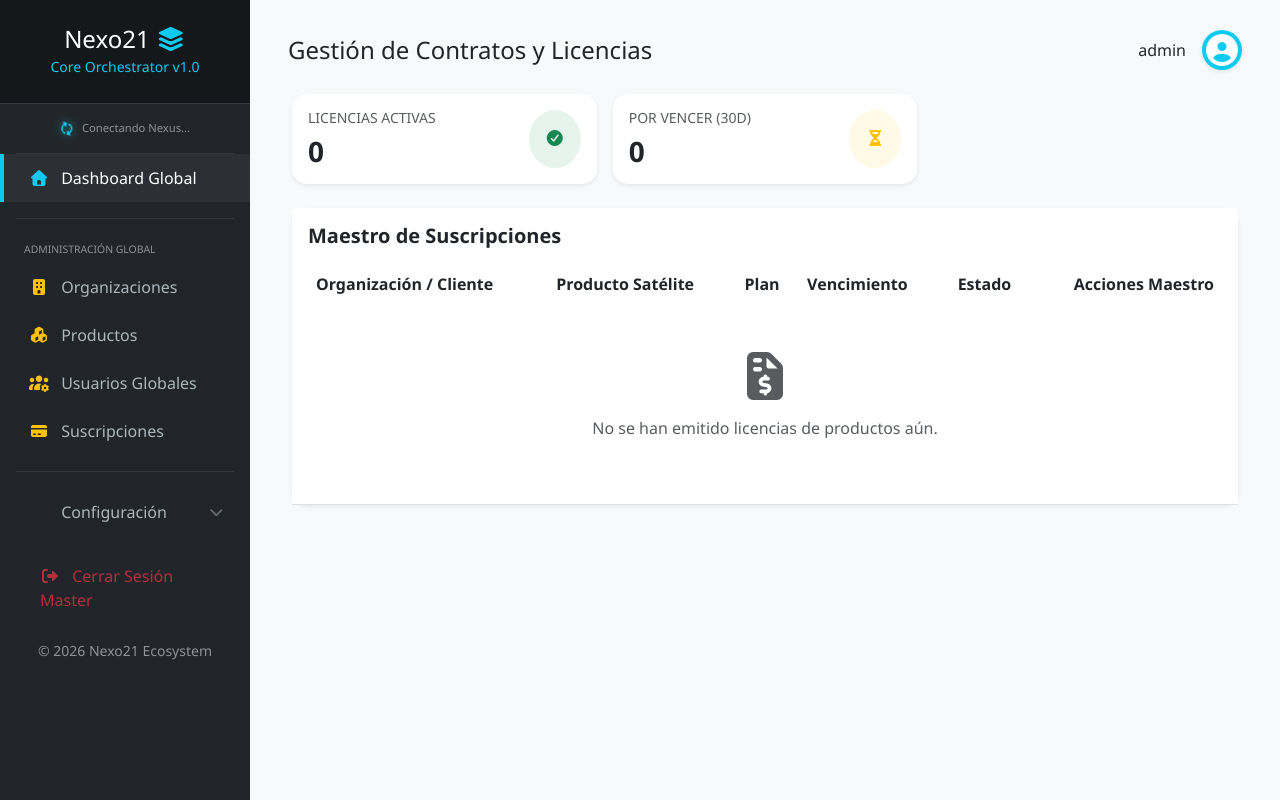
After one commit to Seilos/Gestion_Saas, a Django app: page /suscripciones/ in a window 1280 px wide. The commit adds this page. Run offline with Django 5.2, Linux system fonts and the light colour scheme; a user stored in the database is signed in; data comes from the database, SQL or seed files in the repository; data that the repository does not hold is empty; some libraries are stand-ins or nearby versions.

Commit message:
Finalización de la arquitectura financiera del Orquestador: Suscripciones, Renovaciones y Cobros Bimonetarios con historial en Supabase

```diff
--- a/apps/app_saas_core/urls.py
+++ b/apps/app_saas_core/urls.py
@@ -2,7 +2,8 @@ from django.urls import path
 from .views import (
     GlobalDashboardView, OrganizationListView, OrganizationCreateView,
     OrganizationUpdateView, toggle_organization_status,
-    ProductListView, ProductCreateView, ProductUpdateView, toggle_product_status
+    ProductListView, ProductCreateView, ProductUpdateView, toggle_product_status,
+    SubscriptionListView, renew_license, toggle_license_status, PaymentCreateView
 )
 
 urlpatterns = [
@@ -19,4 +20,10 @@ urlpatterns = [
     path('productos/crear/', ProductCreateView.as_view(), name='product_create'),
     path('productos/editar/<uuid:pk>/', ProductUpdateView.as_view(), name='product_update'),
     path('productos/toggle/<uuid:pk>/', toggle_product_status, name='product_toggle'),
+
+    # Suscripciones
+    path('suscripciones/', SubscriptionListView.as_view(), name='subscription_list'),
+    path('suscripciones/renovar/<uuid:pk>/', renew_license, name='license_renew'),
+    path('suscripciones/toggle/<uuid:pk>/', toggle_license_status, name='license_toggle'),
+    path('suscripciones/cobrar/<uuid:license_id>/', PaymentCreateView.as_view(), name='payment_create'),
 ]
--- a/apps/app_saas_core/views.py
+++ b/apps/app_saas_core/views.py
@@ -2,20 +2,22 @@ from django.shortcuts import render, get_object_or_404, redirect
 from django.urls import reverse_lazy
 from django.views.generic import TemplateView, ListView, CreateView, UpdateView
 from django.contrib.auth.mixins import LoginRequiredMixin
+from django.utils import timezone
 from app_saas_auth.models import Organization
-from .models import SaaSProduct
-from .forms import SaaSProductForm, OrganizationWithProductsForm
+from .models import SaaSProduct, ProductLicense, Payment
+from .forms import SaaSProductForm, OrganizationWithProductsForm, PaymentForm
 
+# --- DASHBOARD ---
 class GlobalDashboardView(LoginRequiredMixin, TemplateView):
     template_name = "core/dashboard.html"
 
+# --- ORGANIZACIONES ---
 class OrganizationListView(LoginRequiredMixin, ListView):
     model = Organization
     template_name = "core/organization_list.html"
     context_object_name = "organizations"
 
     def get_queryset(self):
-        # Usamos prefetch_related para evitar el problema de N+1 consultas al listar licencias
         return Organization.objects.all().prefetch_related('product_licenses__product').order_by('-created_at')
 
 class OrganizationCreateView(LoginRequiredMixin, CreateView):
@@ -33,7 +35,6 @@ class OrganizationCreateView(LoginRequiredMixin, CreateView):
 
     def form_valid(self, form):
         response = super().form_valid(form)
-        # Guardar licencias después de crear la organización
         form.save_licenses(self.object, self.request.user)
         if self.request.htmx:
             return render(self.request, "core/partials/organization_success.html", {'message': self.get_context_data()['success_message']})
@@ -54,22 +55,17 @@ class OrganizationUpdateView(LoginRequiredMixin, UpdateView):
 
     def form_valid(self, form):
         response = super().form_valid(form)
-        # Sincronizar licencias
         form.save_licenses(self.object, self.request.user)
         if self.request.htmx:
             return render(self.request, "core/partials/organization_success.html", {'message': self.get_context_data()['success_message']})
         return response
 
 def toggle_organization_status(request, pk):
-    # Protegido manualmente para funciones sencillas
     if not request.user.is_authenticated:
         return redirect('login')
-
     org = get_object_or_404(Organization, pk=pk)
     org.is_active = not org.is_active
     org.save()
-    if request.htmx:
-        return redirect('org_list')
     return redirect('org_list')
 
 # --- VISTAS DE PRODUCTOS ---
@@ -141,3 +137,80 @@ def toggle_product_status(request, pk):
         product.deactivated_by = request.user
     product.save()
     return redirect('product_list')
+
+# --- SUSCRIPCIONES Y LICENCIAS ---
+
+class SubscriptionListView(LoginRequiredMixin, ListView):
+    model = ProductLicense
+    template_name = "core/subscription_list.html"
+    context_object_name = "subscriptions"
+
+    def get_queryset(self):
+        return ProductLicense.objects.filter(deleted_at__isnull=True).select_related('organization', 'product').order_by('expires_at')
+
+def renew_license(request, pk):
+    if not request.user.is_authenticated:
+        return redirect('login')
+
+    license = get_object_or_404(ProductLicense, pk=pk)
+    # Extender 30 días desde hoy o desde el vencimiento si es futuro
+    base_date = license.expires_at if license.expires_at and license.expires_at > timezone.now() else timezone.now()
+    from datetime import timedelta
+    license.expires_at = base_date + timedelta(days=30)
+    license.is_active = True
+    license.updated_by = request.user
+    license.save()
+
+    return redirect('subscription_list')
+
+def toggle_license_status(request, pk):
+    if not request.user.is_authenticated:
+        return redirect('login')
+
+    license = get_object_or_404(ProductLicense, pk=pk)
+    license.is_active = not license.is_active
+    if not license.is_active:
+        license.deactivated_at = timezone.now()
+        license.deactivated_by = request.user
+    else:
+        license.deactivated_at = None
+        license.deactivated_by = None
+    license.save()
+
+    return redirect('subscription_list')
+
+class PaymentCreateView(LoginRequiredMixin, CreateView):
+    model = Payment
+    form_class = PaymentForm
+    template_name = "core/partials/payment_form.html"
+    success_url = reverse_lazy('subscription_list')
+
+    def get_initial(self):
+        initial = super().get_initial()
+        license_id = self.kwargs.get('license_id')
+        if license_id:
+            license = get_object_or_404(ProductLicense, pk=license_id)
+            initial['license'] = license
+            initial['organization'] = license.organization
+            initial['exchange_rate'] = 36.50
+        return initial
+
+    def get_context_data(self, **kwargs):
+        context = super().get_context_data(**kwargs)
+        license_id = self.kwargs.get('license_id')
+        context['license'] = get_object_or_404(ProductLicense, pk=license_id)
+        context['form_action'] = reverse_lazy('payment_create', kwargs={'license_id': license_id})
+        return context
+
+    def form_valid(self, form):
+        license_id = self.kwargs.get('license_id')
+        license = get_object_or_404(ProductLicense, pk=license_id)
+        form.instance.organization = license.organization
+        form.instance.license = license
+        form.instance.created_by = self.request.user
+        response = super().form_valid(form)
+        if self.request.htmx:
+            return render(self.request, "core/partials/organization_success.html", {
+                'message': f"¡Cobro de ${form.instance.amount_usd} registrado con éxito!"
+            })
+        return response
--- /dev/null
+++ b/templates/core/subscription_list.html
@@ -0,0 +1,127 @@
+{% extends "layout/master_base.html" %}
+
+{% block title %}Suscripciones | Nexo21 Core{% endblock %}
+
+{% block page_title %}Gestión de Contratos y Licencias{% endblock %}
+
+{% block content %}
+<div class="row g-3 mb-4">
+    <!-- Métricas Rápidas -->
+    <div class="col-md-4">
+        <div class="card border-0 shadow-sm p-3" style="border-radius: 15px;">
+            <div class="d-flex justify-content-between">
+                <div>
+                    <h6 class="text-muted small text-uppercase">Licencias Activas</h6>
+                    <h3 class="fw-bold mb-0">{{ subscriptions.count }}</h3>
+                </div>
+                <div class="rounded-circle bg-success-soft p-3">
+                    <i class="fas fa-check-circle text-success"></i>
+                </div>
+            </div>
+        </div>
+    </div>
+    <div class="col-md-4">
+        <div class="card border-0 shadow-sm p-3" style="border-radius: 15px;">
+            <div class="d-flex justify-content-between">
+                <div>
+                    <h6 class="text-muted small text-uppercase">Por Vencer (30d)</h6>
+                    <h3 class="fw-bold mb-0">{% block expiring_count %}0{% endblock %}</h3>
+                </div>
+                <div class="rounded-circle bg-warning-soft p-3">
+                    <i class="fas fa-hourglass-half text-warning"></i>
+                </div>
+            </div>
+        </div>
+    </div>
+</div>
+
+<div class="card border-0 shadow-sm" style="border-radius: 15px;">
+    <div class="card-header bg-white border-0 py-3">
+        <h5 class="mb-0 fw-bold text-dark">Maestro de Suscripciones</h5>
+    </div>
+    <div class="card-body p-0">
+        <div class="table-responsive">
+            <table class="table table-hover align-middle mb-0">
+                <thead class="bg-light">
+                    <tr>
+                        <th class="ps-4 border-0">Organización / Cliente</th>
+                        <th class="border-0">Producto Satélite</th>
+                        <th class="border-0">Plan</th>
+                        <th class="border-0">Vencimiento</th>
+                        <th class="border-0 text-center">Estado</th>
+                        <th class="pe-4 border-0 text-end">Acciones Maestro</th>
+                    </tr>
+                </thead>
+                <tbody>
+                    {% for sub in subscriptions %}
+                    <tr>
+                        <td class="ps-4">
+                            <span class="fw-bold">{{ sub.organization.name }}</span>
+                        </td>
+                        <td>
+                            <span class="badge bg-light border text-dark px-3 py-2 shadow-xs">
+                                <i class="{{ sub.product.icon_class }} text-info me-2"></i> {{ sub.product.name }}
+                            </span>
+                        </td>
+                        <td>
+                            <strong class="text-uppercase small">{{ sub.get_plan_type_display }}</strong>
+                        </td>
+                        <td>
+                            {% if sub.expires_at %}
+                                <div class="d-flex flex-column">
+                                    <span class="fw-bold">{{ sub.expires_at|date:"d/m/Y" }}</span>
+                                    <small class="text-muted" style="font-size: 0.7rem;">{{ sub.expires_at|timeuntil }} restantes</small>
+                                </div>
+                            {% else %}
+                                <span class="text-muted">Sin límite</span>
+                            {% endif %}
+                        </td>
+                        <td class="text-center">
+                            {% if sub.is_active %}
+                                <span class="badge bg-success-soft text-success rounded-pill px-3">Suscrito</span>
+                            {% else %}
+                                <span class="badge bg-danger-soft text-danger rounded-pill px-3">Inactivo / Pausado</span>
+                            {% endif %}
+                        </td>
+                        <td class="pe-4 text-end">
+                            <!-- ACCIONES RÁPIDAS -->
+                            <div class="btn-group shadow-sm" style="border-radius: 20px; overflow: hidden;">
+                                <button class="btn btn-white btn-sm border-end" title="Renovar +30 días"
+                                        hx-post="{% url 'license_renew' sub.pk %}" hx-target="body"
+                                        data-confirm="¿Extender la suscripción de {{ sub.organization.name }} por 30 días adicionales?">
+                                    <i class="fas fa-calendar-plus text-success"></i>
+                                </button>
+                                <button class="btn btn-white btn-sm border-end" title="Registrar Pago"
+                                        data-bs-toggle="modal" data-bs-target="#modalGlobal"
+                                        hx-get="{% url 'payment_create' sub.pk %}" hx-target="#modal-body">
+                                    <i class="fas fa-dollar-sign text-primary"></i>
+                                </button>
+                                <button class="btn btn-white btn-sm" title="{% if sub.is_active %}Pausar{% else %}Activar{% endif %}"
+                                        hx-post="{% url 'license_toggle' sub.pk %}" hx-target="body">
+                                    <i class="fas fa-power-off {% if sub.is_active %}text-danger{% else %}text-success{% endif %}"></i>
+                                </button>
+                            </div>
+                        </td>
+                    </tr>
+                    {% empty %}
+                    <tr>
+                        <td colspan="6" class="text-center py-5">
+                            <i class="fas fa-file-invoice-dollar fa-3x text-muted mb-3"></i>
+                            <p class="text-muted">No se han emitido licencias de productos aún.</p>
+                        </td>
+                    </tr>
+                    {% endfor %}
+                </tbody>
+            </table>
+        </div>
+    </div>
+</div>
+
+<style>
+    .bg-success-soft { background-color: rgba(25, 135, 84, 0.1); }
+    .bg-danger-soft { background-color: rgba(220, 53, 69, 0.1); }
+    .bg-warning-soft { background-color: rgba(255, 193, 7, 0.1); }
+    .btn-white { background: #fff; }
+    .btn-white:hover { background: #f8f9fa; }
+</style>
+{% endblock %}
--- a/templates/layout/master_base.html
+++ b/templates/layout/master_base.html
@@ -61,7 +61,7 @@
             <a href="#" class="nav-link">
                 <i class="fas fa-users-cog me-2 text-warning"></i> Usuarios Globales
             </a>
-            <a href="#" class="nav-link">
+            <a href="{% url 'subscription_list' %}" class="nav-link">
                 <i class="fas fa-credit-card me-2 text-warning"></i> Suscripciones
             </a>
             {% endif %}
```
Also changed, not shown: apps/app_saas_core/forms.py (+14 -1 lines), apps/app_saas_core/models.py (+44 -0 lines), session_logs/SESSION_20260414_ORQUESTADOR_BACKEND.md (added, +46 -0 lines), templates/core/partials/payment_form.html (added, +80 -0 lines), apps/app_saas_core/migrations/0002_payment.py (added), 1 other file.
